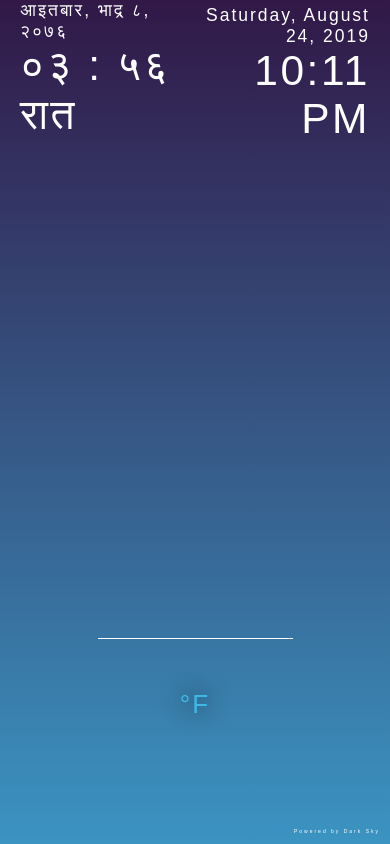
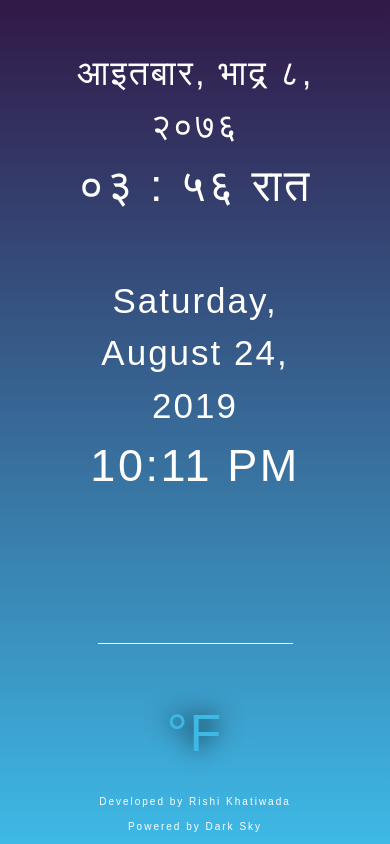
Before and after one commit to rsi2940/weather-app, a plain HTML site: page index.html in a window 390 px wide. Shown: the top 844 px of the page. Drawn offline with Linux system fonts and the light colour scheme; a web font is replaced by a local one.

Commit message:
mobile media query

```diff
--- a/index.html
+++ b/index.html
@@ -15,8 +15,8 @@
     <div class="container">
       <div class="date-box">
         <div class="nepali-date-time">
-          <p class="nepali-date">मिती</p>
-          <p class="nepali-time">समय</p>
+          <p class="nepali-date align-center-tab">मिती</p>
+          <p class="nepali-time align-center-tab">समय</p>
         </div>
         <div class="english-date-time">
           <p class="english-date align-right">Date</p>
@@ -39,7 +39,13 @@
         </div>
         <p class="weather-alert"></p>
         <p class="powered-by">
-          <a href="https://darksky.net/poweredby/" rel="noopener"
+          <a href="https://rishi.swamikeshavattri.com/" target="_blank"
+            >Developed by Rishi Khatiwada</a
+          >
+          <a
+            class="dark-sky"
+            href="https://darksky.net/poweredby/"
+            rel="noopener"
             >Powered by Dark Sky</a
           >
         </p>
--- a/js/main.js
+++ b/js/main.js
@@ -13,6 +13,14 @@ const Weatherapp = (() => {
         getApi(api);
       });
     }
+    const date = new Date();
+    const today = new Intl.DateTimeFormat('en-US', {
+      weekday: 'long',
+      month: 'long',
+      day: 'numeric',
+      year: 'numeric'
+    }).format(date);
+    $('.english-date').html(today);
     getTime();
     setInterval(() => {
       refreshCounter++;
@@ -73,13 +81,6 @@ const Weatherapp = (() => {
       hour: '2-digit',
       minute: '2-digit'
     });
-    const today = new Intl.DateTimeFormat('en-US', {
-      weekday: 'long',
-      month: 'long',
-      day: 'numeric',
-      year: 'numeric'
-    }).format(now);
-    $('.english-date').html(today);
     $('.english-time').html(currentTimeStr);
   };
   return {
--- a/styles.css
+++ b/styles.css
@@ -10,6 +10,7 @@ html {
 }
 .container {
   height: 100vh;
+  padding: 50px 0;
   display: flex;
   flex-direction: column;
   justify-content: center;
@@ -134,6 +135,9 @@ html {
   right: 0px;
   padding: 10px;
   font-size: 0.5rem;
+  display: flex;
+  justify-content: space-between;
+  width: 100%;
 }
 .powered-by a {
   text-decoration: none;
@@ -149,12 +153,9 @@ html {
     bottom: 0px;
   }
 }
-@media screen and (max-width: 1024) {
-  body {
-    display: none;
-  }
-  .text-align-right,
-  .text-align-center-tab {
+@media screen and (max-width: 1024px) {
+  .align-right,
+  .align-center-tab {
     text-align: center;
   }
   .english-date-time {
@@ -170,32 +171,32 @@ html {
     align-items: center;
   }
 }
-
-@media screen and (max-width: 768px) {
+@media screen and (max-width: 700px) {
+  html {
+    font-size: 25px;
+    line-height: 1.5;
+  }
+  .english-time,
+  .nepali-time {
+    font-size: 2.25rem;
+  }
+  .nepali-date-time,
+  .english-date-time {
+    max-width: 25ch;
+  }
   .row1 {
-    flex-direction: column;
+    flex-direction: column-reverse;
   }
-  .weather-summary {
-    font-size: 1.5rem;
-  }
-  .block1 {
-    padding: 20px;
-  }
-  .block2 {
-    padding: 20px;
-  }
-  .weather-days {
-    font-size: 0.9rem;
-  }
-  .container {
-    height: 130vh;
-  }
+}
+@media screen and (max-width: 420px) {
   html {
     font-size: 20px;
   }
-}
-@media screen and (max-width: 500px) {
-  html {
-    font-size: 10px;
+  .powered-by {
+    flex-direction: column;
+    align-items: center;
+  }
+  .powered-by .dark-sky {
+    padding-top: 10px;
   }
 }
```
